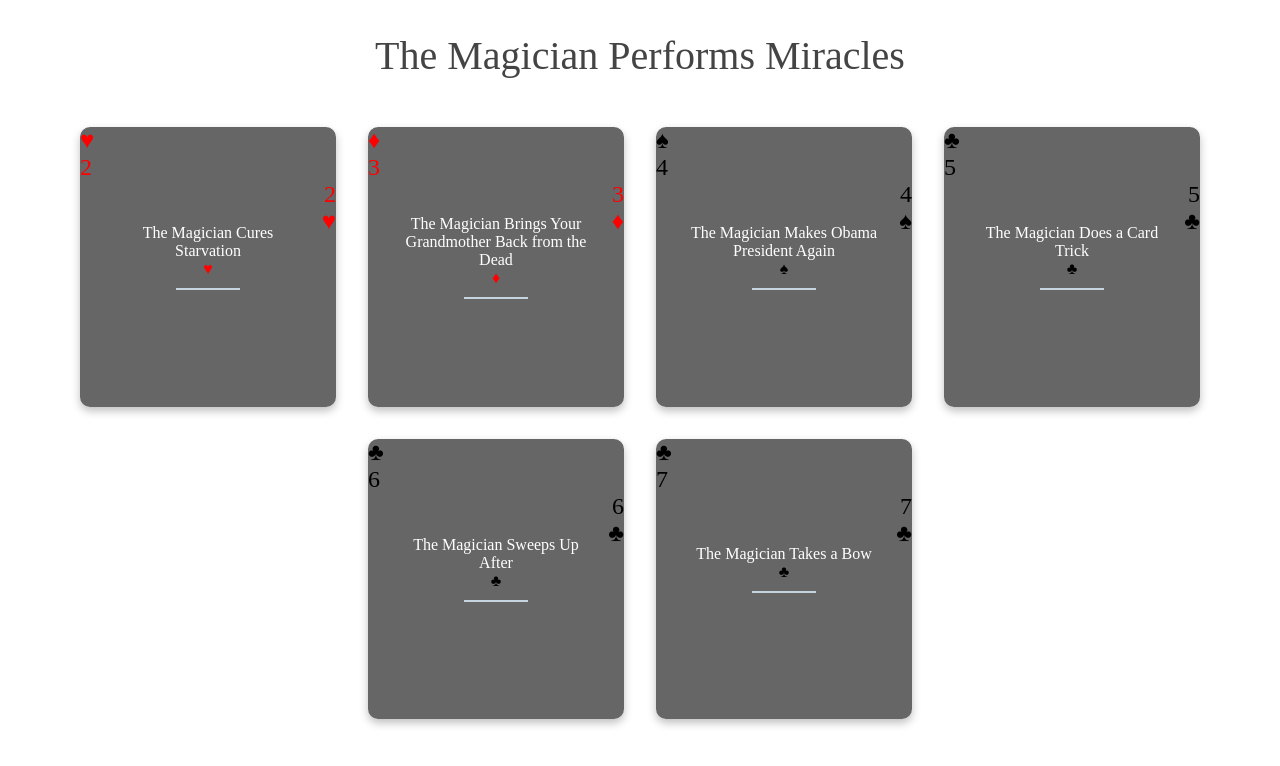
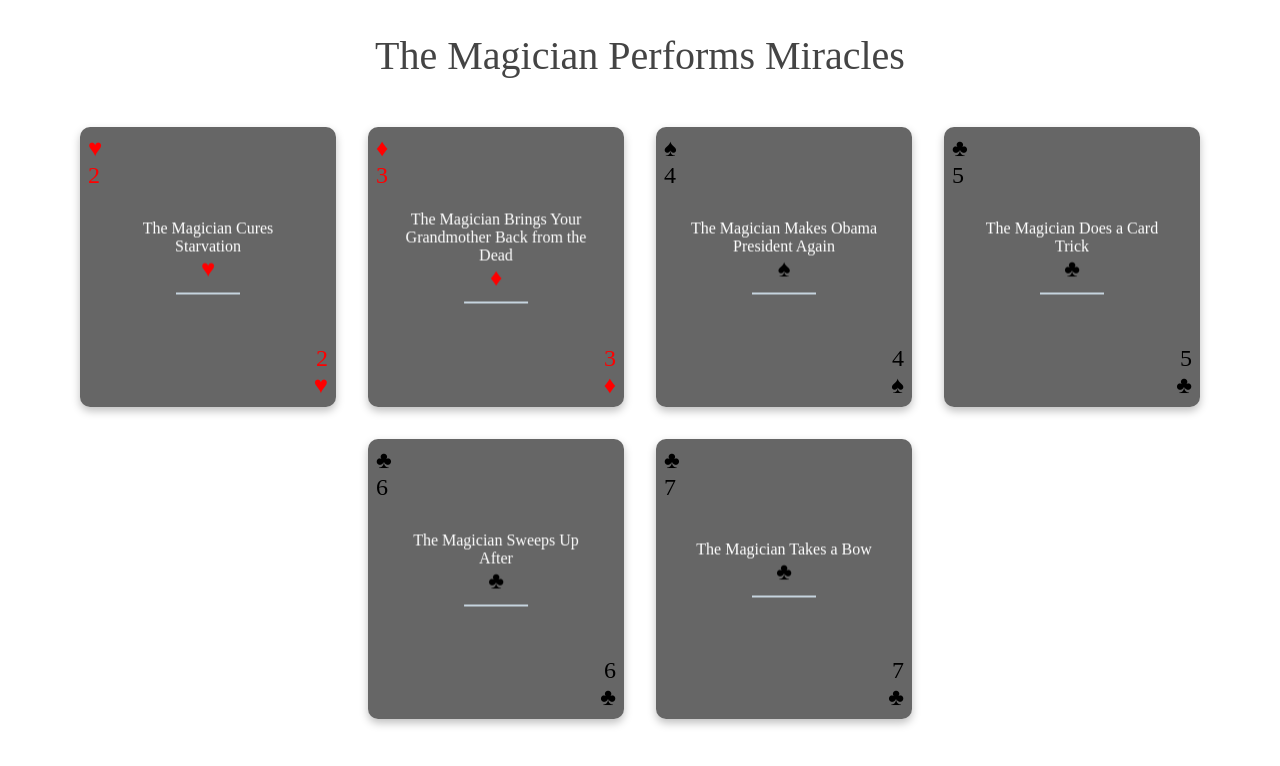
Before and after one commit to HeavyFeatherReview/HeavyFeatherReview.github.io, a plain HTML site: page TheMagicianPerformsMiracles/index.html in a window 1280 px wide. Drawn offline with Linux system fonts and the light colour scheme; a web font is replaced by a local one.

Commit message:
Got suit and ranks properly aligned to top & bottom

```diff
--- a/TheMagicianPerformsMiracles/index.html
+++ b/TheMagicianPerformsMiracles/index.html
@@ -15,7 +15,7 @@
         </header>
         <div class="wrapper">
   <div class="cols">
-            <div class="col" ontouchstart="this.classList.toggle('hover');">
+            <div class="col" ontouchstart="this.classList.toggle('hover');cureStarvation();">
                 <div class="container">
                     <div id = "cardFront1" class="front">
                         <div class="card-design suit-rank-top"></div>
--- a/TheMagicianPerformsMiracles/script.js
+++ b/TheMagicianPerformsMiracles/script.js
@@ -27,12 +27,17 @@ function appendCardRankAndSuit(divID, rank, suit)
 	// Top
 	$("#" + divID + " .suit-rank-top").html(suit +"<br>"+ rank);
 	// Center
-	$("#" + divID+ " .inner p").append("<div class='card-design suit-middle "+color+"'>"+ suit +"</div>");
+	$("#" + divID+ " .inner p").append("<div class='suit-middle "+color+"'>"+ suit +"</div>");
 	// Bottom
 	$("#" + divID + " .rank-suit-bottom").html(rank +"<br>"+ suit);
 
 	$("#" + divID + " .card-design").addClass(color);
 
+}
+
+function cureStarvation()
+{
+	console.debug("Cure starvation");
 }
 
 // What do cards look like? Where do the ranks and suits go again? top left and bottom right corner?
--- a/TheMagicianPerformsMiracles/style.css
+++ b/TheMagicianPerformsMiracles/style.css
@@ -200,17 +200,28 @@ h1{
 }
 
 .rank-suit-bottom{
+  width: 100%;
   text-align: right;
+  bottom: 0;
+  padding-right: 0.5rem;
+  padding-bottom: 0.5rem;
 }
 
 .suit-rank-top{
   text-align: left;
+  padding-left: 0.5rem;
+  padding-top: 0.5rem;
 }
 
 .card-design{
-  position: relative;
+  position: absolute;
   z-index: 2;
-  margin: 0 auto;
+  margin: auto;
+  font-size: 24px;
+}
+
+.suit-middle{
+  font-size: 24px;
 }
 
 @media screen and (max-width: 64rem){
```
